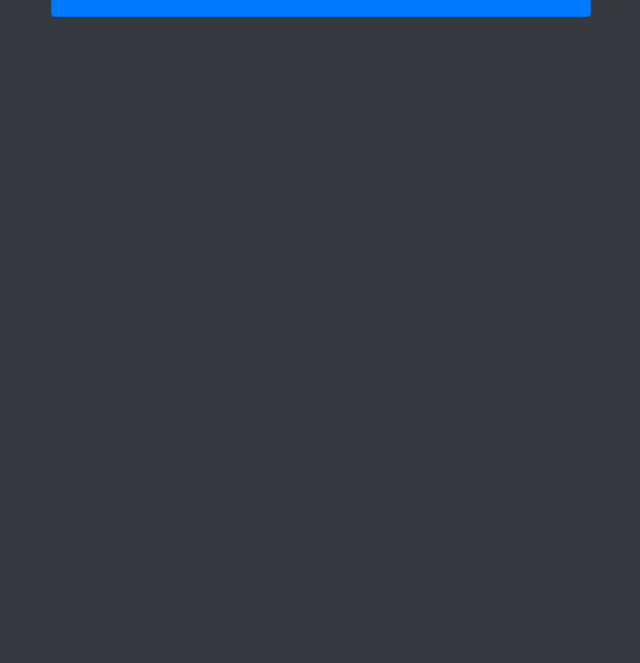
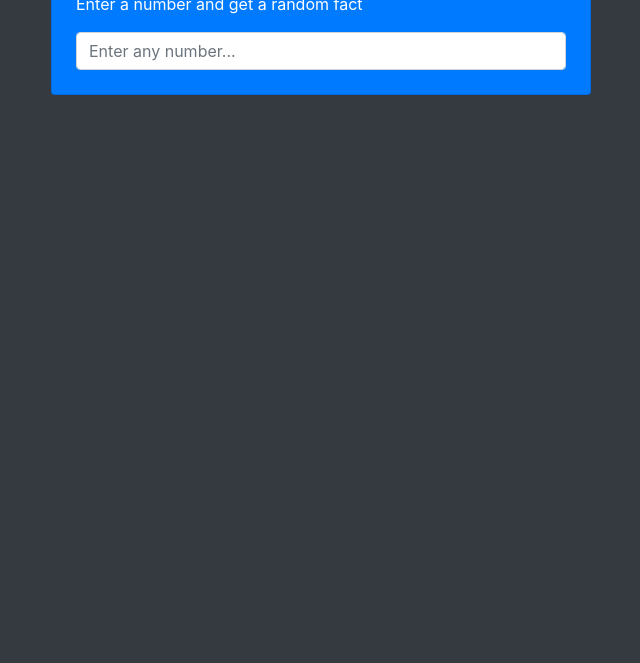
Before and after one commit to webQbe/js_number_facts_app, a plain HTML site: page index.html in a window 1280 px wide. Shown: the part 137-800 px from the top of the page, without its empty margins (319-959 px from the left). Drawn offline with nearby package versions, Linux system fonts and the light colour scheme.

Commit message:
Add description & number input to .card

```diff
--- a/index.html
+++ b/index.html
@@ -16,6 +16,8 @@
                 <div class="col-md-6 mx-auto">
                     <div class="card bg-primary text-white mt-5 p-4">
                         <h1>Number Facts</h1>
+                        <p>Enter a number and get a random fact</p>
+                        <input type="number" class="form-control form-control lg" id="numberInput" placeholder="Enter any number...">
                     </div>
                 </div>
             </div>
```
